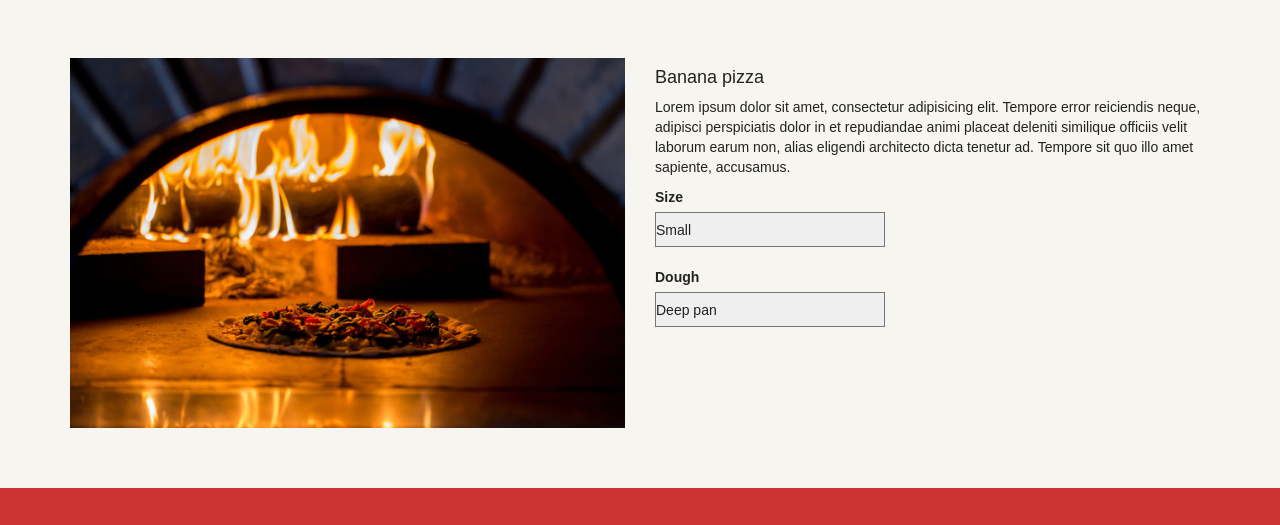
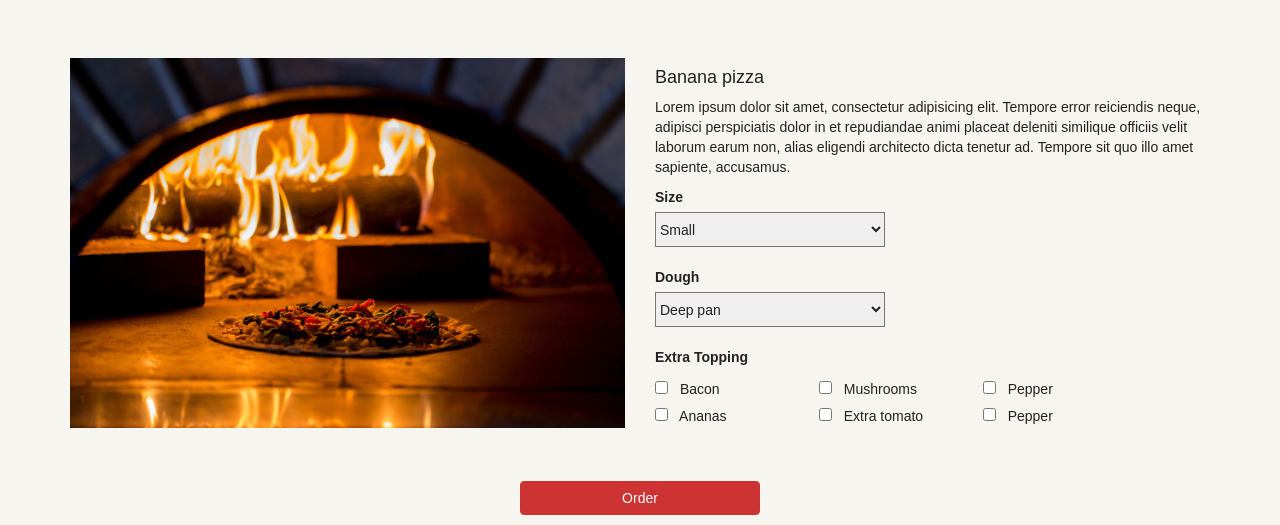
Before and after one commit to noidea2018wondercodersdk/noidea, a plain HTML site: page product-page.html in a window 1280 px wide. Shown: the part 391-916 px from the top of the page. Drawn offline with nearby package versions, Linux system fonts and the light colour scheme; a web font is replaced by a local one.

Commit message:
Added topping choices and submit button in Product page

```diff
--- a/Style.css
+++ b/Style.css
@@ -225,6 +225,11 @@ body {
 }
 
 
+
+
+
+/* Product page stylings */
+
 .product-page {
   margin-top: 60px;
   margin-bottom: 60px;
@@ -239,5 +244,32 @@ select {
   height: 35px;
   border-radius: 0;
   margin-bottom: 20px;
-  appearance: none;
 }
+
+.topping-list {
+
+}
+
+.topping-list label {
+  width: 160px;
+  display: inline-block;
+  font-weight: normal;
+}
+
+.topping-list input[type="checkbox"] {
+  margin-right: 8px;
+}
+
+
+.order-button {
+  margin-top: 50px;
+  width: 240px;
+  background-color: #CD3333;
+  color: white;
+  border: 1px solid #CD3333;
+}
+
+.order-button:hover {
+  background-color: white;
+  color: #CD3333;
+}
--- a/product-page.html
+++ b/product-page.html
@@ -7,13 +7,13 @@
 	<!-- Optional theme -->
 	<link rel="stylesheet" href="https://maxcdn.bootstrapcdn.com/bootstrap/3.3.7/css/bootstrap-theme.min.css" integrity="sha384-rHyoN1iRsVXV4nD0JutlnGaslCJuC7uwjduW9SVrLvRYooPp2bWYgmgJQIXwl/Sp" crossorigin="anonymous">
 
-
 	<meta name="viewport" content="width=device-width, initial-scale=1">
 	<meta charset="utf-8">
 	<title>Forno a Lenga Pizzeria</title>
 	<meta name="viewport" content="width=device-width, initial-scale=1.0">
 	<link rel="stylesheet" type="text/css" href="style.css">
-  <link href="https://fonts.googleapis.com/css?family=Muli%7CRoboto:400,300,500,700,900" rel="stylesheet"></head>
+	<link href="https://fonts.googleapis.com/css?family=Muli%7CRoboto:400,300,500,700,900" rel="stylesheet">
+</head>
 	<body>
 
 		<div id="navbar">
@@ -60,9 +60,44 @@
 						</select>
 
 
+						<p><strong>Extra Topping</strong></p>
+
+						<div class="topping-list">
+							<label for="toppingBacon">
+								<input type="checkbox" id="toppingBacon">
+								Bacon
+							</label>
+
+							<label for="toppingMushrooms">
+								<input type="checkbox" id="toppingMushrooms">
+								Mushrooms
+							</label>
+
+							<label for="toppingPepper">
+								<input type="checkbox" id="toppingPepper">
+								Pepper
+							</label>
+
+							<label for="toppingAnanas">
+								<input type="checkbox" id="toppingAnanas">
+								Ananas
+							</label>
+
+							<label for="">
+								<input type="checkbox">
+								Extra tomato
+							</label>
+
+							<label for="">
+								<input type="checkbox">
+								Pepper
+							</label>
+						</div>
 					</form>
+				</div>
 
-
+				<div class="col-xs-12 text-center">
+					<button class="btn order-button">Order</button>
 				</div>
 
 			</div>
@@ -96,8 +131,8 @@
 				navbar.classList.remove("sticky");
 			  }
 			}
+		</script>
 
-	</script>
 		<!-- Latest compiled and minified JavaScript -->
 		<script src="https://maxcdn.bootstrapcdn.com/bootstrap/3.3.7/js/bootstrap.min.js" integrity="sha384-Tc5IQib027qvyjSMfHjOMaLkfuWVxZxUPnCJA7l2mCWNIpG9mGCD8wGNIcPD7Txa" crossorigin="anonymous"></script>
 </body>
```
Lines whose indentation alone changed are shown as unchanged.
